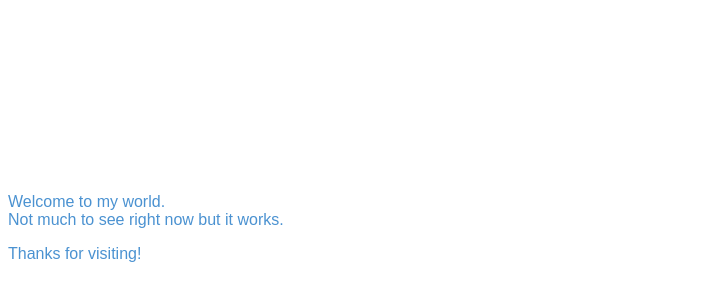
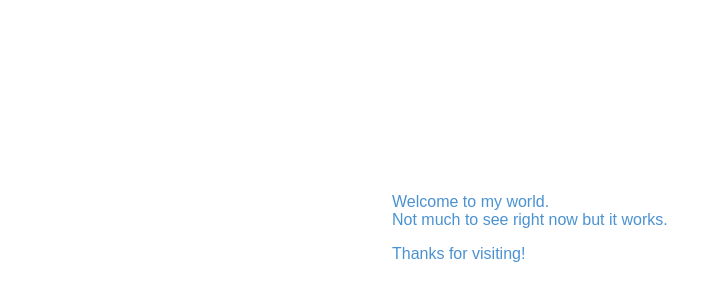
Before and after one commit to tqwhite/tqwhite.github.io, a plain HTML site: page index.html in a window 1280 px wide. Shown: the part 172-472 px from the top of the page, without its empty margins (0-722 px from the left). Drawn offline with nearby package versions, Linux system fonts and the light colour scheme.

Commit message:
initializing repo

```diff
--- a/index.html
+++ b/index.html
@@ -28,7 +28,7 @@ display: flex;
 -webkit-flex-direction: row;
 flex-direction: row;
 -webkit-justify-content: space-between;
-justify-content: space-between;
+justify-content: center;
 		}
 
 		.vert{
@@ -38,7 +38,7 @@ display: flex;
 -webkit-flex-direction: column;
 flex-direction: column;
 -webkit-justify-content: space-between;
-justify-content: space-around;
+justify-content: center;
 		}
 
 	--></style>
```
